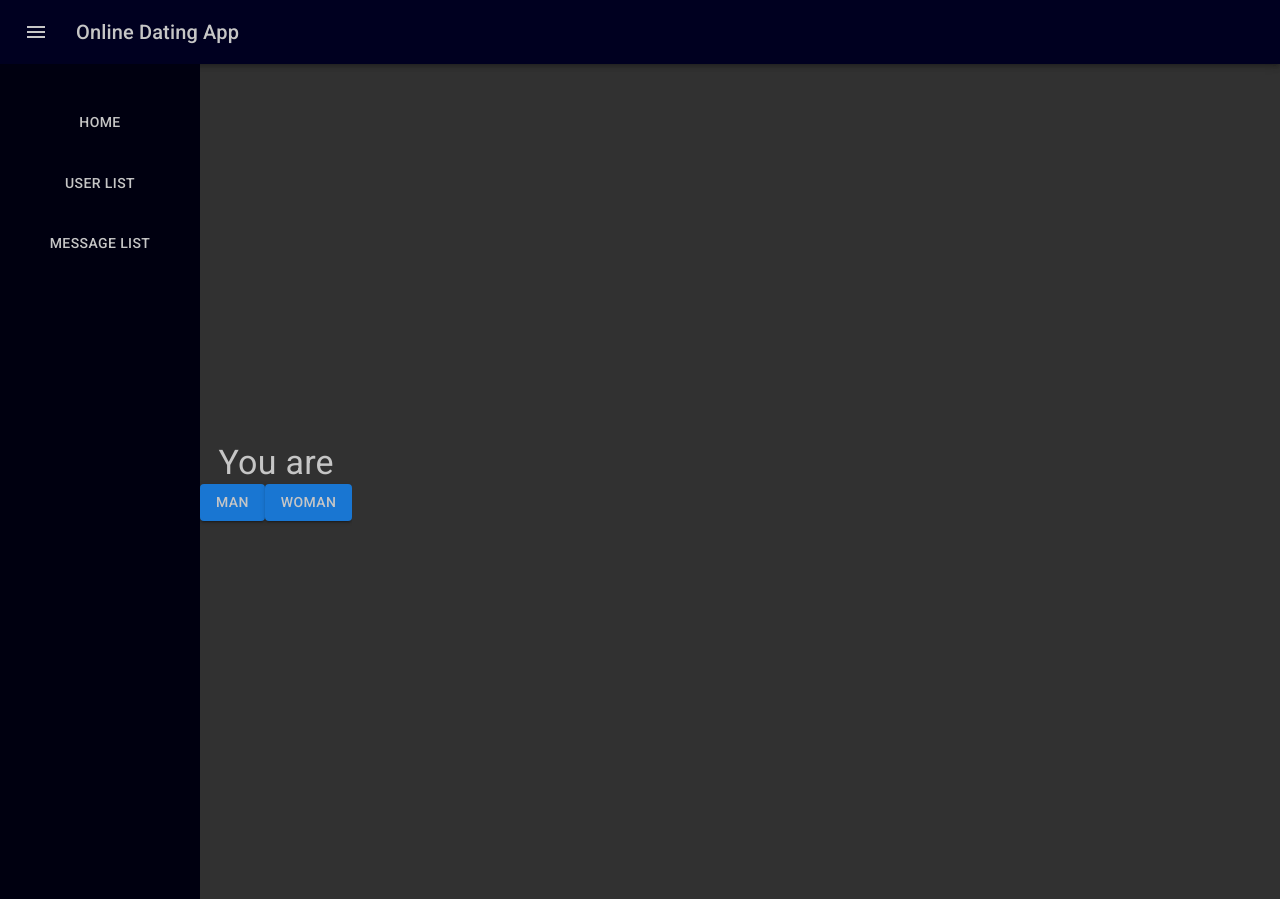
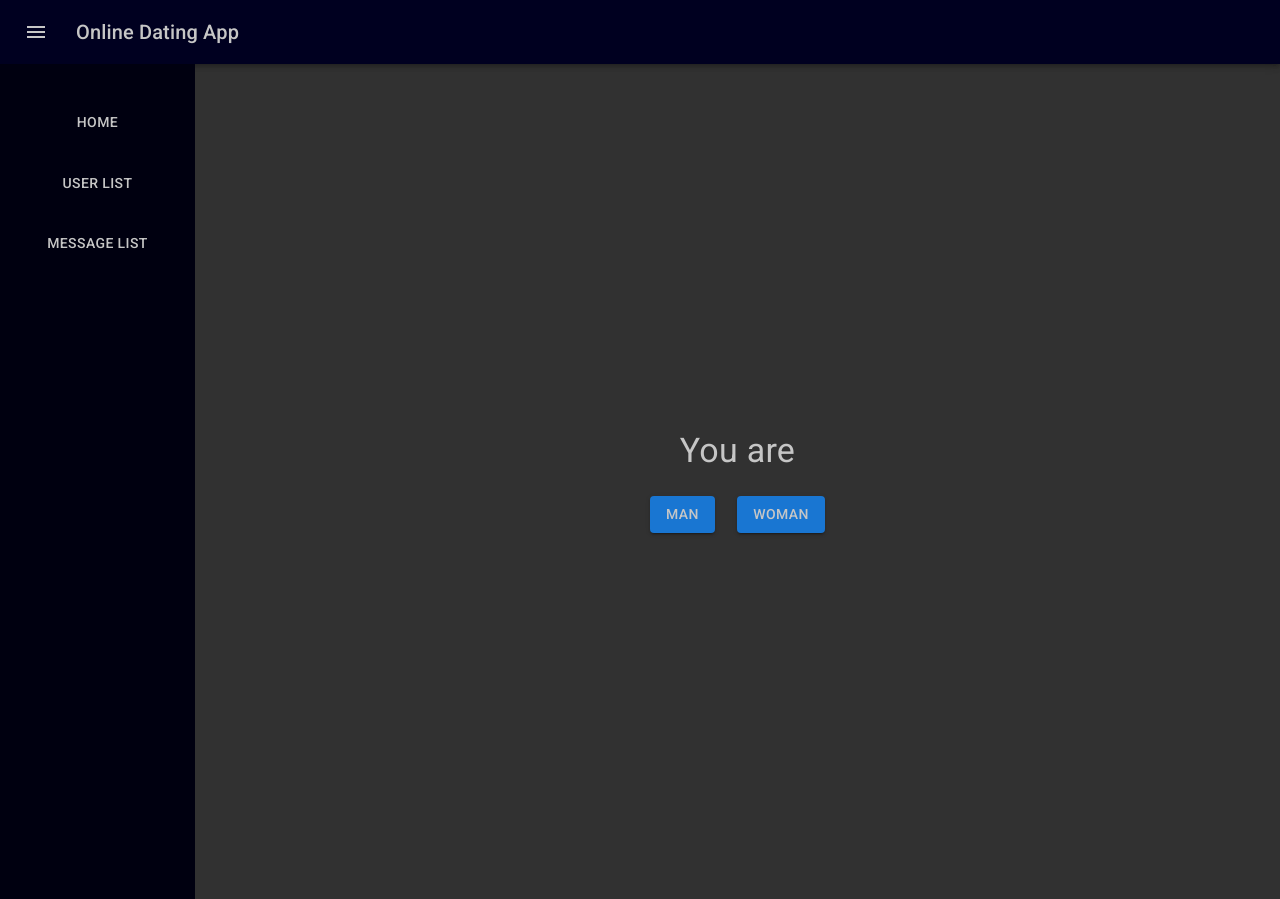
Before and after one commit to Yuta-K19418/recursion-online-dating-app, a React (Create React App) app: page / in a window 1280 px wide. Built offline with nearby package versions, Linux system fonts and the light colour scheme.

Commit message:
changed layout

```diff
--- a/src/components/app.tsx
+++ b/src/components/app.tsx
@@ -18,14 +18,13 @@ const App = () => {
           style={
             menuButtonState
               ? {
-                  maxWidth: "87%",
+                  width: "87%",
                   display: "flex",
-                  justifyContent: "flex-end",
                   overflow: "auto",
                 }
               : {
+                  width: "100%",
                   display: "flex",
-                  justifyContent: "flex-end",
                   overflow: "auto",
                 }
           }
--- a/src/pages/home.tsx
+++ b/src/pages/home.tsx
@@ -10,32 +10,41 @@ interface Props {
 const Home = (props: Props) => {
   const navigate = useNavigate();
   const usersData = useSelector((state: RootState) => state.users["users"]);
+  if (usersData.results.length < 1) {
     return (
       <div
         style={{
           display: "flex",
           justifyContent: "center",
           alignItems: "center",
+          width: "100%",
         }}
       >
-      {usersData.results.length < 1 ? (
         <div
           style={{
             display: "flex",
             flexDirection: "column",
             justifyContent: "center",
             alignItems: "center",
+            width: "70%",
           }}
         >
-          <Typography variant="h4" component="div" color="#c6c6c6">
+          <Typography
+            variant="h4"
+            component="div"
+            color="#c6c6c6"
+            sx={{
+              marginBottom: 3,
+            }}
+          >
             You are
           </Typography>
           <div
             style={{
               display: "flex",
-              flexDirection: "row",
               justifyContent: "space-between",
               alignItems: "center",
+              width: "23%",
             }}
           >
             <Button
@@ -62,12 +71,14 @@ const Home = (props: Props) => {
             </Button>
           </div>
         </div>
-      ) : (
+      </div>
+    );
+  } else {
+    return (
       <Typography variant="h4" component="div" color="#c6c6c6">
         There is no message...
       </Typography>
-      )}
-    </div>
     );
+  }
 };
 export default Home;
```
Lines whose indentation alone changed are shown as unchanged.
